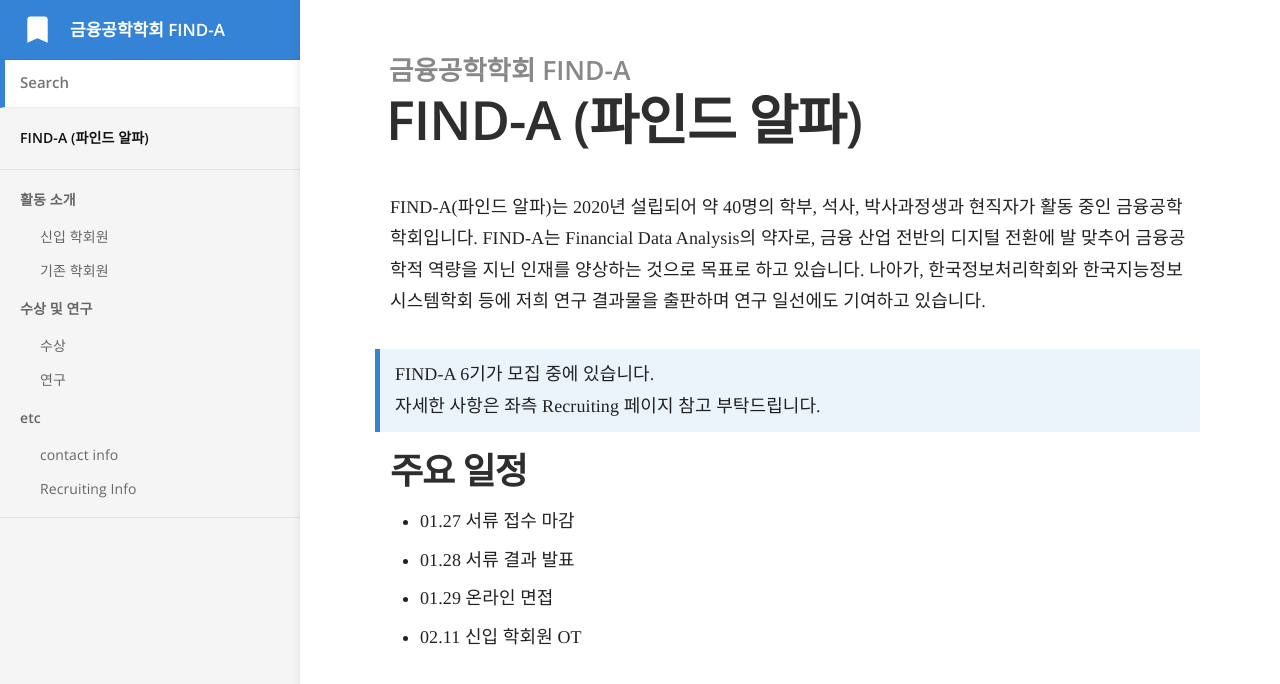
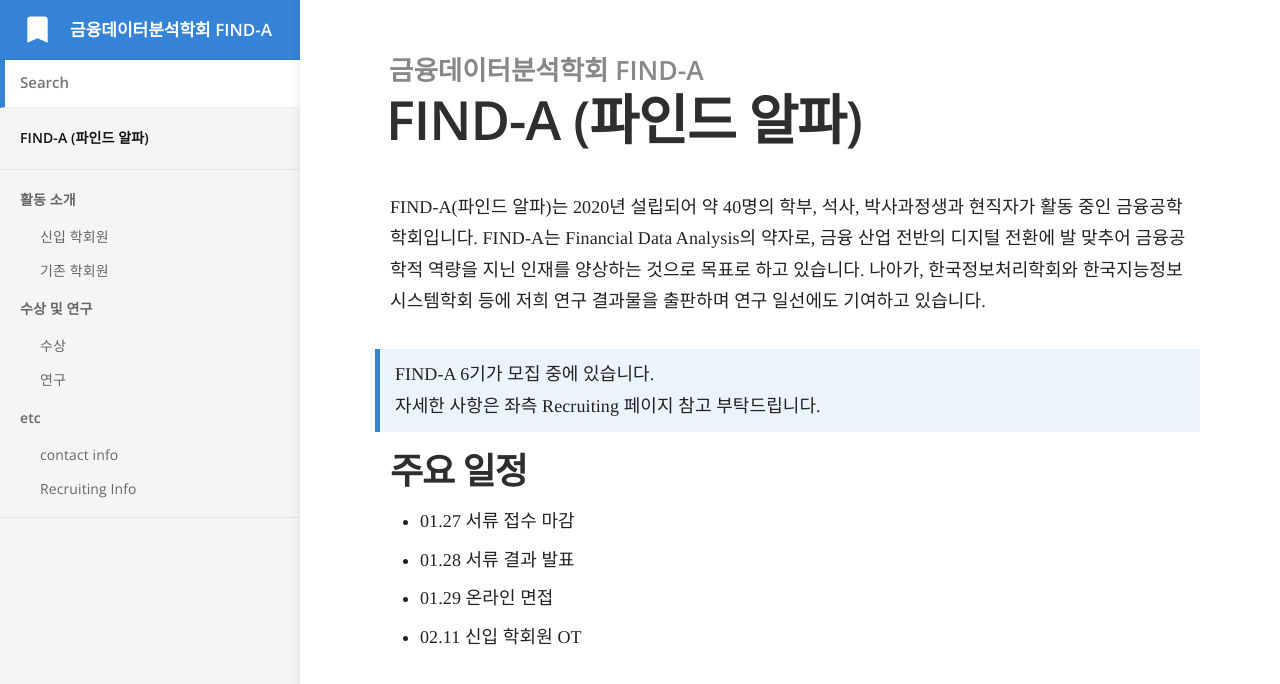
Before and after one commit to Find-A-AI/find-a-ai.github.io, a Jekyll site: the page built from index.md, in a window 1280 px wide. Shown: the top 684 px of the page. Built offline with Jekyll 4.4.1, drawn with Linux system fonts in a browser that asks for light colours; some web fonts are replaced.

Commit message:
Update _config.yml

```diff
--- a/_config.yml
+++ b/_config.yml
@@ -1,7 +1,7 @@
 # ----
 # Site
 
-title: 금융공학학회 FIND-A
+title: 금융데이터분석학회 FIND-A
 url: "https://find-a-ai.github.io/"
 baseurl:
 google_analytics_key:
```
